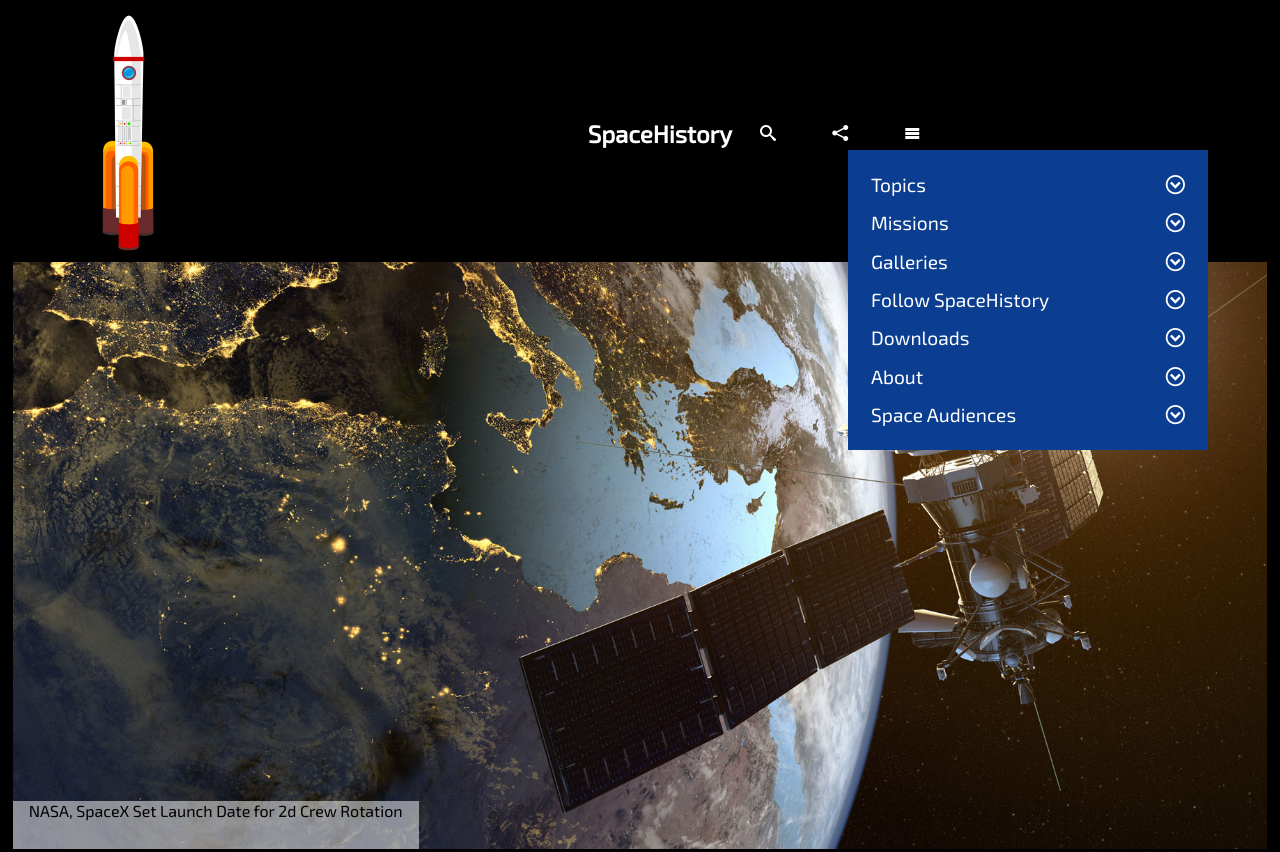
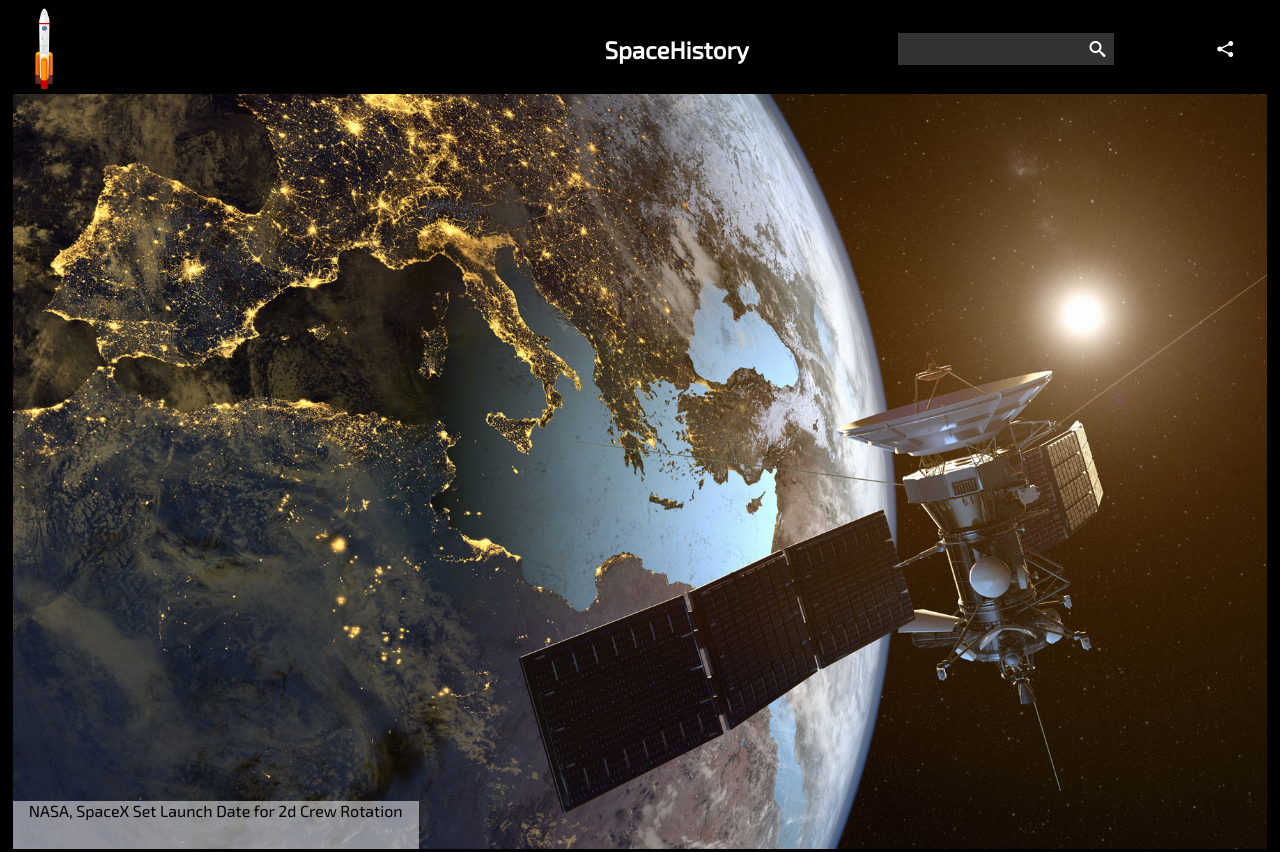
Before and after one commit to pipelan/primer-proyecto, a plain HTML site: page index.html in a window 1280 px wide. Shown: the top 852 px of the page. Drawn offline with Linux system fonts and the light colour scheme; files whose address does not match are found by name; a web font is replaced by a local one.

Commit message:
Ajustando el header del mediaquery ipad

```diff
--- a/estilos/ipad.css
+++ b/estilos/ipad.css
@@ -0,0 +1,45 @@
+.header{
+    width: 100vw;
+    align-items: initial;
+    justify-items: initial;
+    grid-template-columns: 1fr 1.5fr;
+}
+.header-menu-main{
+    max-height: 100%;
+    grid-template-columns: 1.5fr 1.5fr 0.5fr;
+}
+/* Poniendo estilos al hamburger menu */
+.menu-list{
+    display: none;
+}
+.cont-menu{
+    display: none;
+}
+/*fin estilos al hamburger menu */
+
+/* estilos a los iconos*/
+.icon--header{
+    width: 5.5em;
+}
+.icon--header img{
+    max-width: 100%;
+}
+/* Estilos al search */
+.span-search{
+    display: flex;
+    padding: 0.5em;
+    margin: 0;
+    height: 2em;
+    width: auto;
+    background-color: rgb(51, 51, 51);
+}
+.span-search input{
+    height: 100%;
+    display: inline;
+    background-color: transparent;
+    font-family: 1.5em;
+    margin-right: 0.5em;
+    color: white;
+    border: none;
+    outline: none;
+  }
--- a/estilos/mobile.css
+++ b/estilos/mobile.css
@@ -74,21 +74,33 @@ body{
     z-index: 3;
     display: grid;
     grid-template-columns: 1fr 4fr;
+    grid-template-areas: "icono nav";
     padding-top: 0.3em;
-    align-items: center;
-    justify-items: center;
+   /*  align-items: center;
+    justify-items: center; */
     background: rgba(0, 0, 0, 1);
     color: white;
 }
 .header-menu-main{
     position: relative;
+    grid-area: nav;
     display: grid;
     grid-template-columns: 2fr 1fr 1fr 1fr;
+    grid-template-areas: "title search share menu";
     align-items: center;
     justify-items: center;
     height: 100%;
     list-style: none;
     font-size: 16px;
+}
+.title-menu{
+  grid-area: "title";
+}
+.icon-share{
+  grid-area: "share";
+}
+.cont-menu{
+  grid-area: "menu";
 }
 
 /* Dando estilos al hamburgere menu */
@@ -96,8 +108,8 @@ body{
 .menu-list{
   display: block;
   position: absolute;
-  right: -260px;
-  top: 8.5px;
+  right: -360px;
+  top: 2.6em;
   width: 100%;
   margin-top: 1.4em;
   padding: 0.5em ;
@@ -116,6 +128,9 @@ body{
   text-decoration: none;
   color: white;
 }
+.icon--header{
+  grid-area: "icono";
+}
 .icon--header img{
     max-width: 100%;
 }
@@ -125,7 +140,11 @@ body{
 }
 
 
-
+/* Estilos al search */
+.span-search input{
+  grid-area: "search";
+  display: none;
+}
 /* Poniendo estilos a la secció stories */
 .stories{
     height: auto;
--- a/index.html
+++ b/index.html
@@ -24,8 +24,14 @@
             </figure>
             <nav>
                 <ul class="header-menu-main">
-                    <li><h1>SpaceHistory</h1></li>
-                    <li><span class="icon-search"></span></li>
+                    <li class="title-menu"><h1>SpaceHistory</h1></li>
+
+                    <li class="span-search">
+                            <input type="text">
+                            <span class="icon-search"></span>
+
+                    </li>
+
                     <li><span class="icon-share"></span></li>
                     <li class="cont-menu"><span class="icon-menu"></span>
                         <ul class="menu-list">
```
